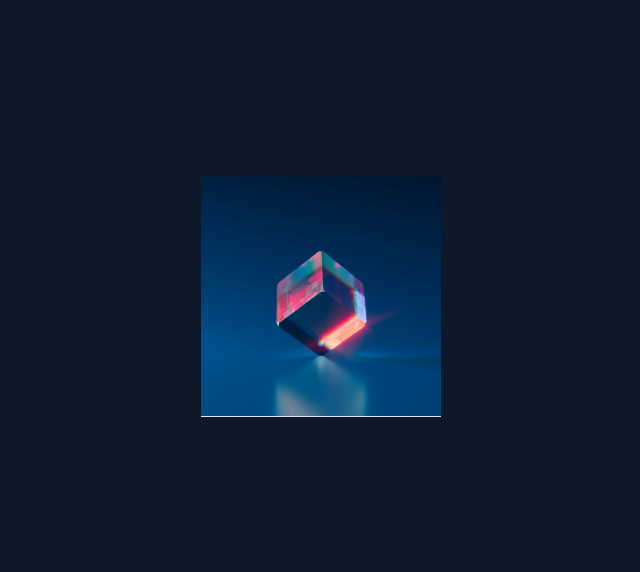
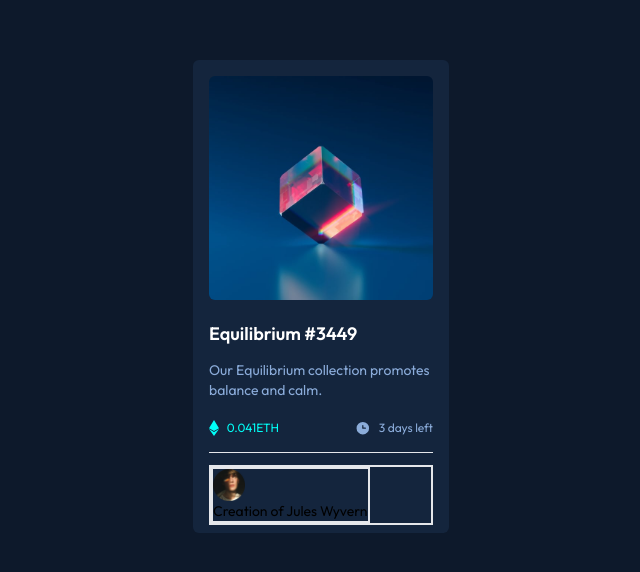
Before and after one commit to mundevux/NFT-Preview-Card, a website: page index.html in a window 1280 px wide. Shown: the part 104-676 px from the top of the page, without its empty margins (319-959 px from the left). Drawn offline with Linux system fonts and the light colour scheme.

Commit message:
Update Index.html

```diff
--- a/index.html
+++ b/index.html
@@ -4,6 +4,7 @@
     <meta charset="UTF-8">
     <meta http-equiv="X-UA-Compatible" content="IE=edge">
     <meta name="viewport" content="width=device-width, initial-scale=1.0">
+    <link rel="shortcut icon" href="./images/favicon-32x32.png" type="image/x-icon">
     <link rel="preconnect" href="https://fonts.googleapis.com">
     <link rel="preconnect" href="https://fonts.gstatic.com" crossorigin>
     <link href="https://fonts.googleapis.com/css2?family=Outfit:wght@100;200;300;400;500;600;700;800;900&display=swap" rel="stylesheet">
@@ -12,16 +13,21 @@
 </head>
 <body>
     <main class="font-['Outfit'] bg-Verydarkblue(mainBG) w-screen h-screen flex flex-col justify-center items-center">
-        <div class="bg-Verydarkblue(cardBG) h-60 w-60">
+        <div class="bg-Verydarkblue(cardBG) w-64 py-2 px-4 rounded-md">
             <div>
-                <img src="./images/image-equilibrium.jpg" alt="">
+                <a href="#" class=""><img src="./images/image-equilibrium.jpg" alt="NFT Image" class="object-cover rounded-md mt-2"></a>
             </div>
-            <div>
-                <h1></h1>
+            <div class="my-5">
+                <h1 class="text-White text-lg font-semibold mb-3">Equilibrium #3449</h1>
+                <p class="text-Softblue text-sm">Our Equilibrium collection promotes balance and calm.</p>
             </div>
-            <hr class="text-Verydarkblue(line)">
-            <div>
-
+            <div class="flex justify-between h-4 mb-4">
+                <p class="text-xs text-Cyan flex"><img src="./images/icon-ethereum.svg" alt="Etherium Image" class="mr-2">0.041ETH</p>
+                <p class="text-xs text-Softblue flex"><img src="./images/icon-clock.svg" alt="Icon clock" class="mr-2"> 3 days left</p>
+            </div>
+            <hr class="text-Softblue mb-3">
+            <div class="flex border-2">
+                <p class="text-sm border-2"><img src="./images/image-avatar.png" alt="Image Avatar" width="32"><span>Creation of </span> Jules Wyvern</p>
             </div>
         </div>
         <div>
```
Also changed, not shown: dist/output.css.
